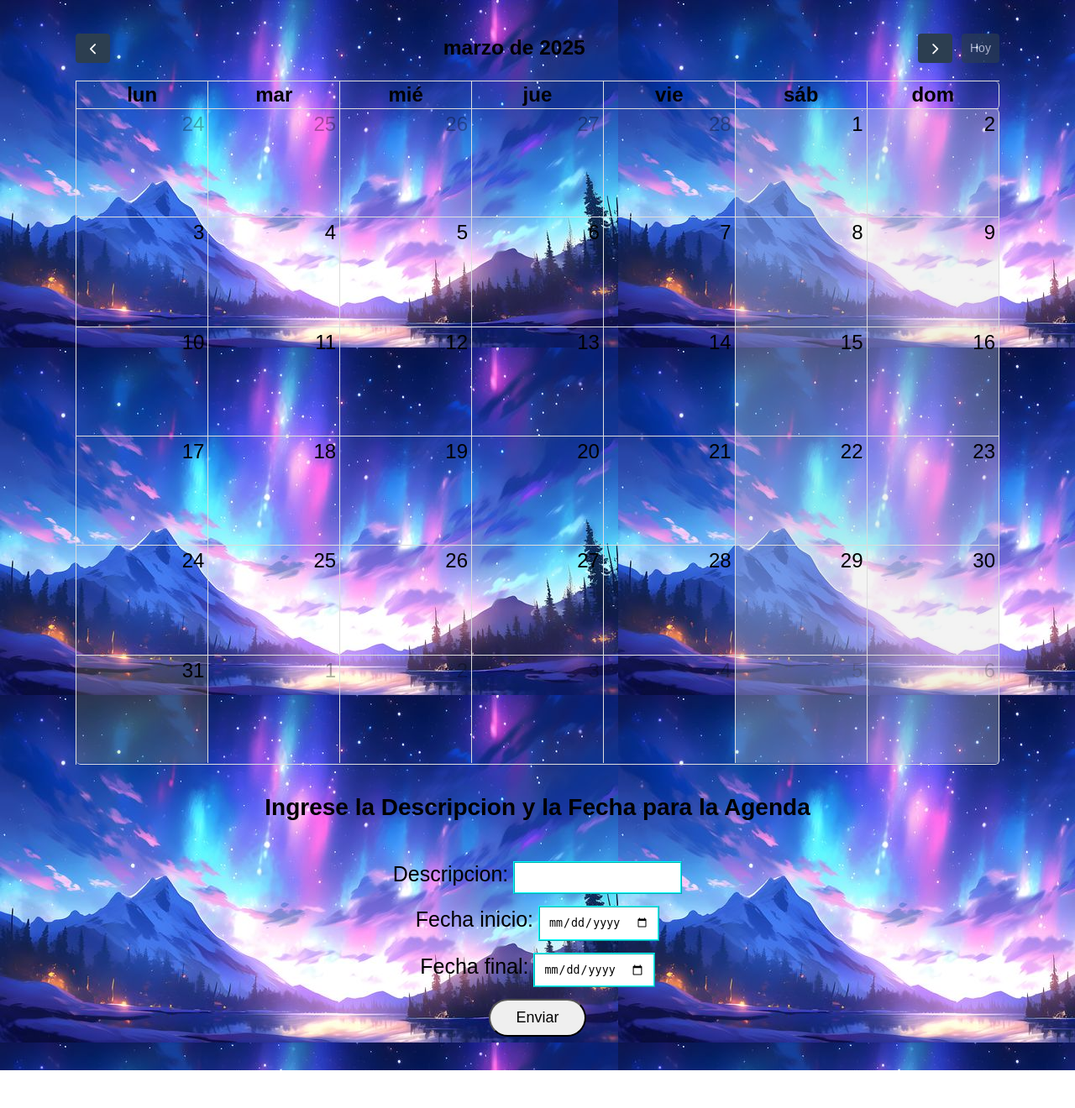
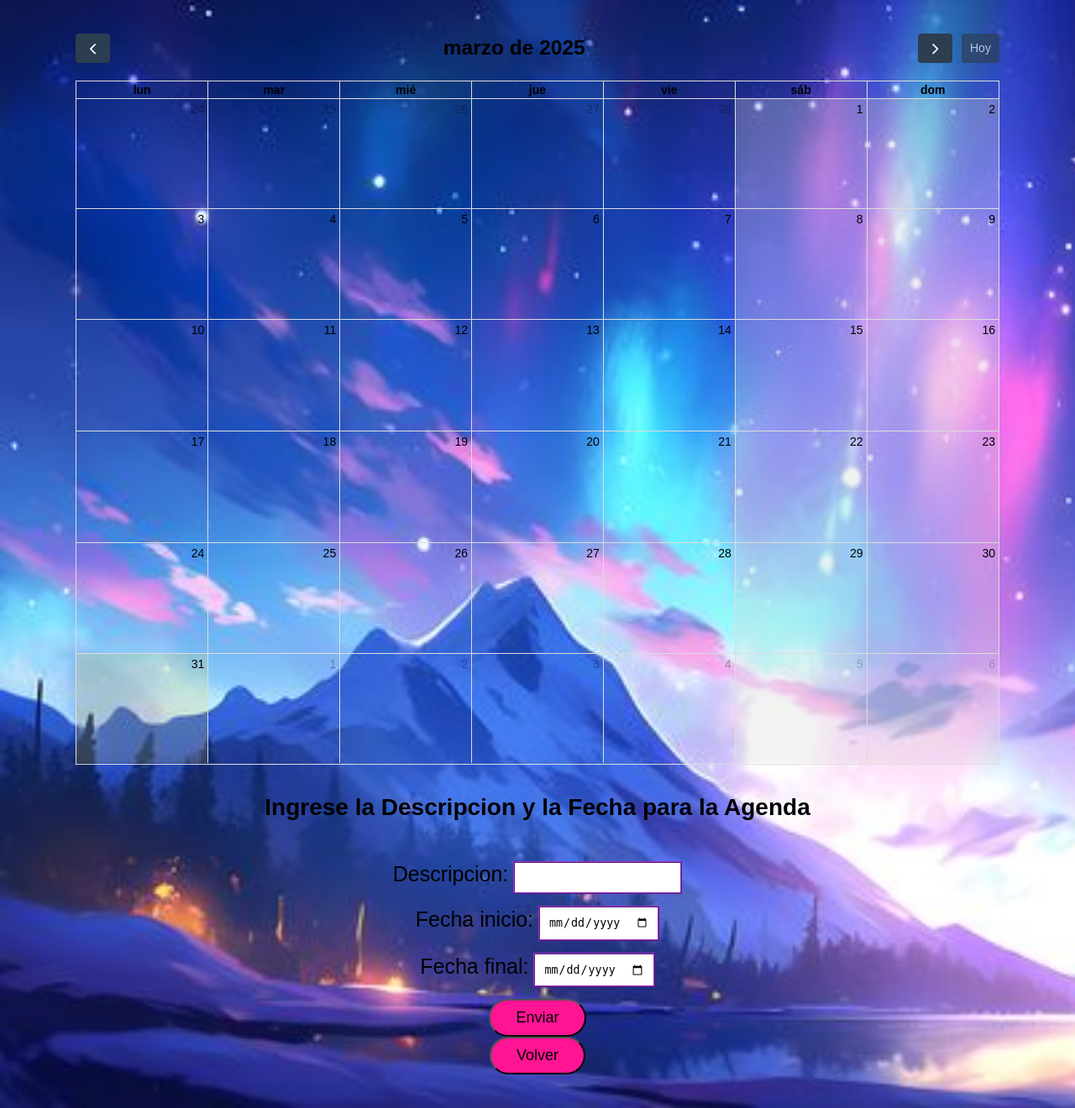
Before and after one commit to factor-rgb/Experimental, a Django app: page /agenda/mes/ in a window 1280 px wide. Shown: the whole page at 84% size. Before the commit the page ends 1275 px from the top, so only its background shows below. Run offline with Django 5.2, Linux system fonts and the light colour scheme; data that the repository does not hold is empty.

Commit message:
style(core): changed fondo, buttons

```diff
--- a/src/core/static/style.css
+++ b/src/core/static/style.css
@@ -2,6 +2,7 @@ body {
     font-family: Georgia, 'Times New Roman', Times, serif, 'Gill Sans MT', Calibri, 'Trebuchet MS', sans-serif;
     text-align: center;
     background-image: url(fondo.jpg);
+    background-size: cover;
 }
 
 button {
@@ -9,13 +10,13 @@ button {
     font-size: large;
     cursor: pointer;
     padding: 10px 30px;
-    border-radius: 28px;
-    background-image: url(boton.png);
+    border-radius: 25px;
+    background-color: deeppink;
 }
 
 button:hover {
-    background-color: mediumpurple;
-    color: white;
+    background-color: fuchsia;
+    color: whitesmoke;
 }
 
 header {
@@ -33,7 +34,7 @@ header h1 {
 form input {
     padding: 10px;
     border-style: ridge;
-    border-color: cyan;
+    border-color: darkorchid;
 }
 
 form ul {
@@ -51,25 +52,3 @@ select {
     border-color: cyan;
     border-radius: 20px;
 }
-
-div p {
-    font-size: 35px;
-}
-
-table {
-    margin: 0 auto;
-}
-
-table th {
-    font-size: 1.5rem;
-}
-
-table th, td {
-    border-radius: 5px;
-    border-style: solid;
-    border-color: blue;
-}
-
-table td {
-    font-size: 1.5rem;
-}
--- a/src/core/templates/core/meses.html
+++ b/src/core/templates/core/meses.html
@@ -49,7 +49,6 @@
     padding: 0;
     font-family: Arial, Helvetica Neue, Helvetica, sans-serif;
     font-size: 14px;
-    background-image: url({%static 'fondo.jpg'%});
   }
   #calendar {
     max-width: 1100px;
@@ -68,6 +67,7 @@
       {{ form.as_p }}
       <button type="submit">Enviar</button>
   </form>
+  <a href="{% url 'core:index' %}"><button>Volver</button></a>
 
 </body>
 </html>
--- a/src/core/views.py
+++ b/src/core/views.py
@@ -18,7 +18,7 @@ def mes(request):
             form = AgendaForm(request.POST)
             if form.is_valid():
                   form.save()
-            return redirect('core:mes')
+            return redirect('core:meses')
 
 def prueba(request):
      return render(request, "core/selectable.html")
```
Also changed, not shown: src/core/templates/core/index.html (+3 -5 lines), src/core/static/boton.png (deleted), src/core/static/fondo1.jpg (deleted).
